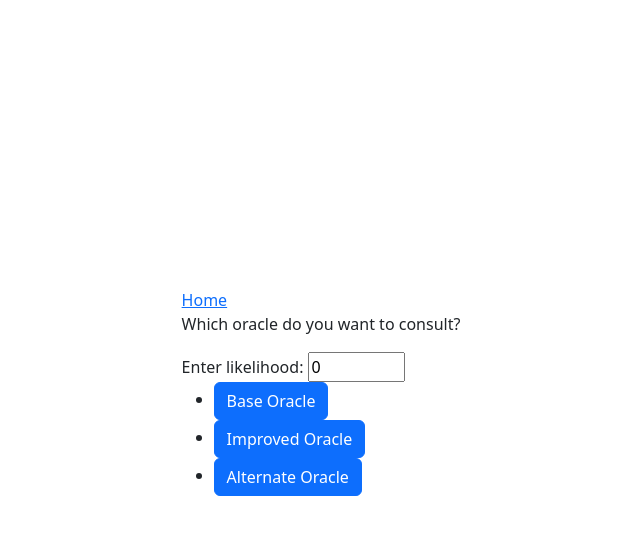
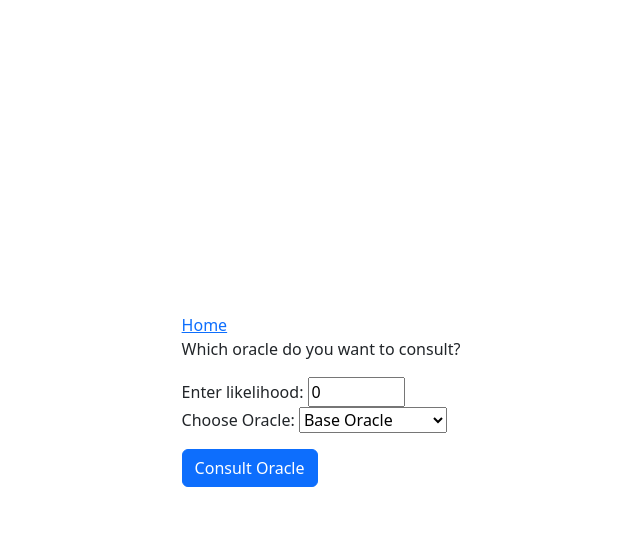
Before and after one commit to LucaBiasiolo/dnd, a Django app: page /dndapp/oracle in a window 1280 px wide. Shown: the top 535 px of the page, without its empty margins (319-959 px from the left). Run offline with Django 5.2, Linux system fonts and the light colour scheme; some libraries are stand-ins or nearby versions.

Commit message:
Refactor oracle consultation form and consolidate view logic

```diff
--- a/dndapp/templates/oracle.html
+++ b/dndapp/templates/oracle.html
@@ -13,38 +13,24 @@
         <div>
         <a href="/dndapp" class="link">Home</a>
         <p>Which oracle do you want to consult?</p>
-        <label for="likelihood">Enter likelihood:</label>
-        <input type="number" id="likelihood" name="likelihood" min="-10" max="10" value="0" form="oracleForm">
-
-        <ul>
-            <li>
-                <form id="oracleForm" action="{% url 'oracolo_base' %}" method="post">
-                    {% csrf_token %}
-                    <input type="hidden" name="likelihood" id="likelihoodInput">
-                    <button type="submit" class="btn btn-primary"
-                        onclick="document.getElementById('likelihoodInput').value = document.getElementById('likelihood').value;">Base Oracle</button>
-                </form>
-            </li>
-            <li>
-                <form action="{% url 'oracolo_migliorato' %}" method="post">
-                    {% csrf_token %}
-                    <input type="hidden" name="likelihood" id="likelihoodInput2">
-                    <button type="submit" class="btn btn-primary"
-                        onclick="document.getElementById('likelihoodInput2').value = document.getElementById('likelihood').value;">Improved Oracle</button>
-                </form>
-            </li>
-            <li>
-                <form action="{% url 'oracolo_alternativo' %}" method="post">
-                    {% csrf_token %}
-                    <input type="hidden" name="likelihood" id="likelihoodInput3">
-                    <button type="submit" class="btn btn-primary"
-                        onclick="document.getElementById('likelihoodInput3').value = document.getElementById('likelihood').value;">Alternate Oracle</button>
-                </form>
-            </li>
-        </ul>
+        <form id="oracleForm" action="{% url 'consult_oracle' %}" method="post">
+            {% csrf_token %}
+            <label for="likelihood">Enter likelihood:</label>
+            <input type="number" id="likelihood" name="likelihood" min="-10" max="10" value="0" form="oracleForm">
+            <p>
+                <label for="oracle_type">Choose Oracle:</label>
+                <select name="oracle_type">
+                    <option value="base">Base Oracle</option>
+                    <option value="improved">Improved Oracle</option>
+                    <option value="alternate">Alternate Oracle</option>
+                </select>
+            </p>
+            <button type="submit" class="btn btn-primary">Consult Oracle</button>
+        </form>
         {% if result %}
-            <div>Result: {{result}}</div>
+        <p>Result: {{result}}</p>
         {% endif %}
+        </div>
     </div>
 </div>
 </body>
--- a/dndapp/urls.py
+++ b/dndapp/urls.py
@@ -7,7 +7,5 @@ urlpatterns = [
     path("dndapp/dice", views.dice, name="dice"),
     path("dndapp/dice/lancia_dadi", views.lancia_dadi, name="lancia_dadi"),
     path("dndapp/oracle", views.oracle, name="oracle"),
-    path("dndapp/oracle/oracolo_base/", views.oracolo_base, name='oracolo_base'),
-    path("dndapp/oracle/oracolo_migliorato/", views.oracolo_migliorato, name='oracolo_migliorato'),
-    path("dndapp/oracle/oracolo_alternativo/", views.oracolo_alternativo, name='oracolo_alternativo'),
+    path("dndapp/consult_oracle", views.consult_oracle, name="consult_oracle"),
 ]
--- a/dndapp/views.py
+++ b/dndapp/views.py
@@ -20,38 +20,24 @@ def oracle(request):
   return HttpResponse(template.render())
 
 @csrf_exempt
-def oracolo_base(request: HttpRequest):
-    likelihood = request.POST.get('likelihood')
+def consult_oracle(request: HttpRequest):
+  likelihood = request.POST.get('likelihood')
+  oracle_type = request.POST.get("oracle_type")
 
-    oracle = Oracle(int(likelihood))
+  oracle = {}
+  match oracle_type:
+    case "base":
+      oracle = Oracle(int(likelihood))
+    case "improved":
+      oracle = ImprovedOracle(int(likelihood))
+    case "alternate":
+      oracle = AlternateOracle(int(likelihood))
 
-    template = loader.get_template('oracle.html')
-    context = {
-       'result': oracle.consult()
-    }
-    return HttpResponse(template.render(context, request))
-
-@csrf_exempt
-def oracolo_migliorato(request: HttpRequest):
-    likelihood = request.POST.get('likelihood')
-    improved_oracle = ImprovedOracle(int(likelihood))
-
-    template = loader.get_template('oracle.html')
-    context = {
-       'result': improved_oracle.consult()
-    }
-    return HttpResponse(template.render(context, request))
-
-@csrf_exempt
-def oracolo_alternativo(request: HttpRequest):
-    likelihood = request.POST.get('likelihood')
-    alternate_oracle = AlternateOracle(int(likelihood))
-
-    template = loader.get_template('oracle.html')
-    context = {
-       'result': alternate_oracle.consult()
-    }
-    return HttpResponse(template.render(context, request))
+  template = loader.get_template('oracle.html')
+  context = {
+      'result': oracle.consult()
+  }
+  return HttpResponse(template.render(context, request))
 
 @csrf_exempt
 def lancia_dadi(request: HttpRequest):
```
